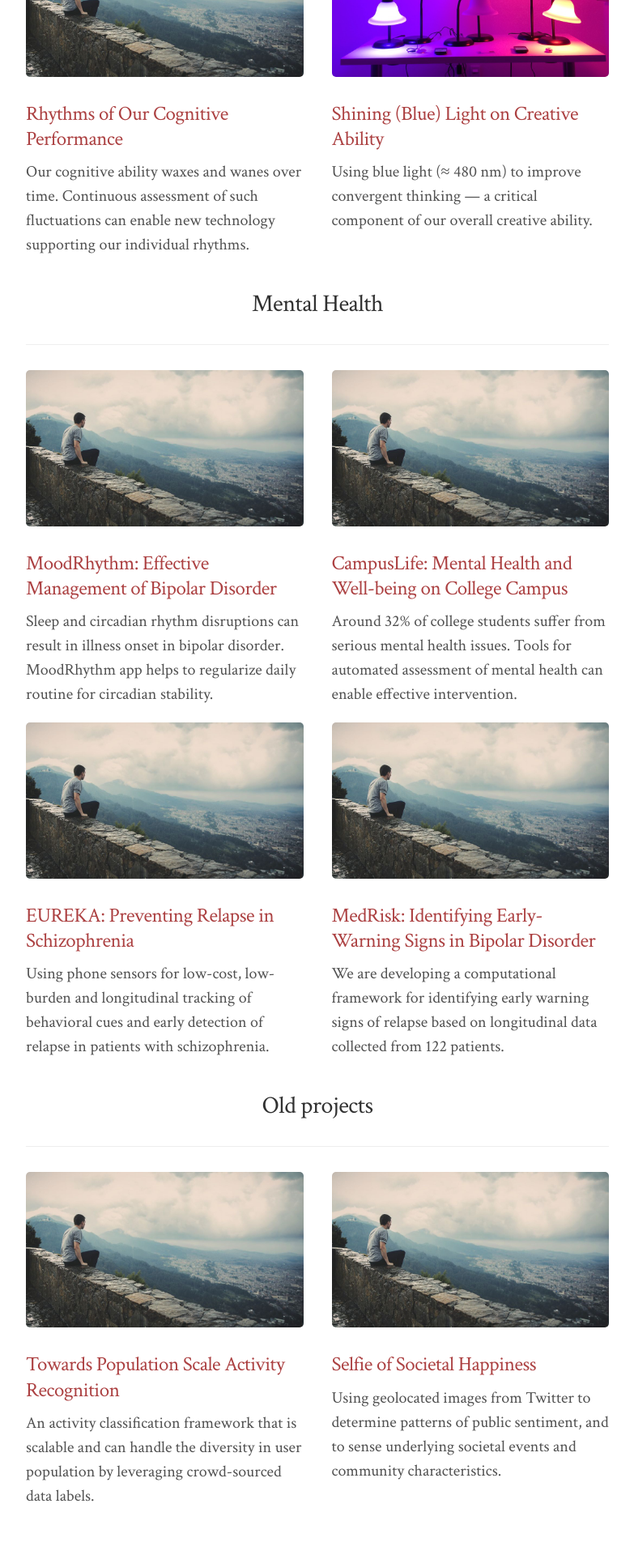
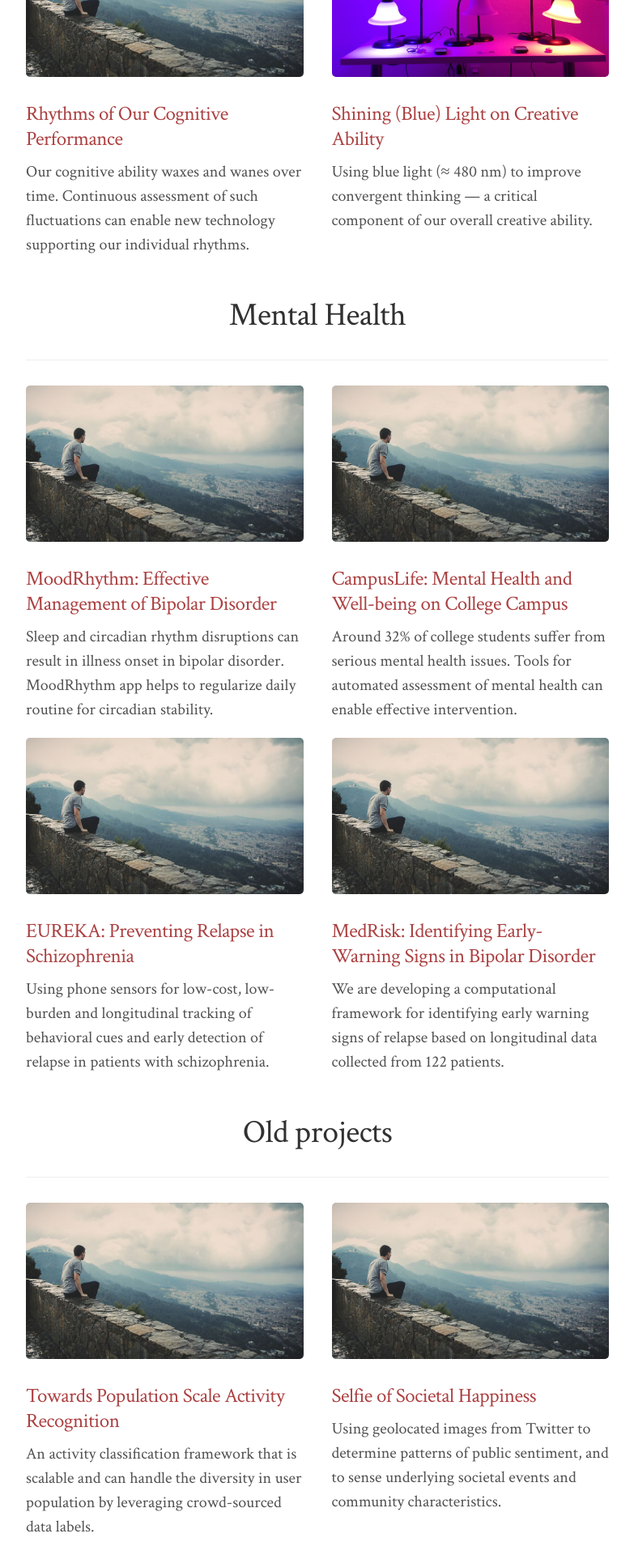
Before and after one commit to saeed-abdullah/saeed-abdullah.github.io, a Jekyll site: the page built from projects/index.markdown, in a window 1280 px wide. Shown: the part 828-2748 px from the top of the page at 81% size, without its empty margins (248-1031 px from the left). Built offline with Jekyll 4.4.1, drawn with Linux system fonts in a browser that asks for light colours; before the commit the page ends 2710 px from its top, so only the background shows below that.

Commit message:
Changes header size

```diff
--- a/projects/index.markdown
+++ b/projects/index.markdown
@@ -45,7 +45,7 @@ title:
 
 <div class="row">
     <div class="col-md-12 text-center">
-        <h2>Mental Health</h2>
+        <h1>Mental Health</h1>
         <hr>
     </div>
 </div>
@@ -82,7 +82,7 @@ title:
 
 <div class="row">
     <div class="col-md-12 text-center">
-        <h2>Old projects</h2>
+        <h1>Old projects</h1>
         <hr>
     </div>
 </div>
```
